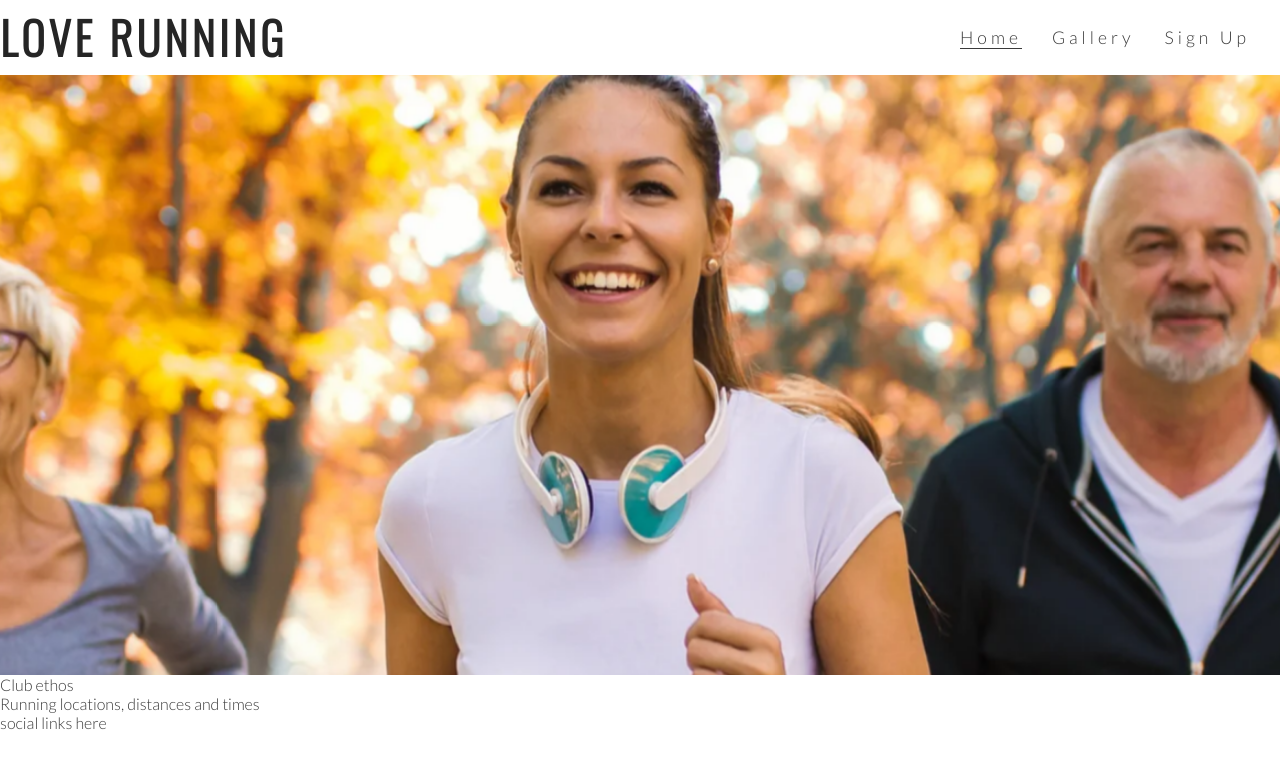
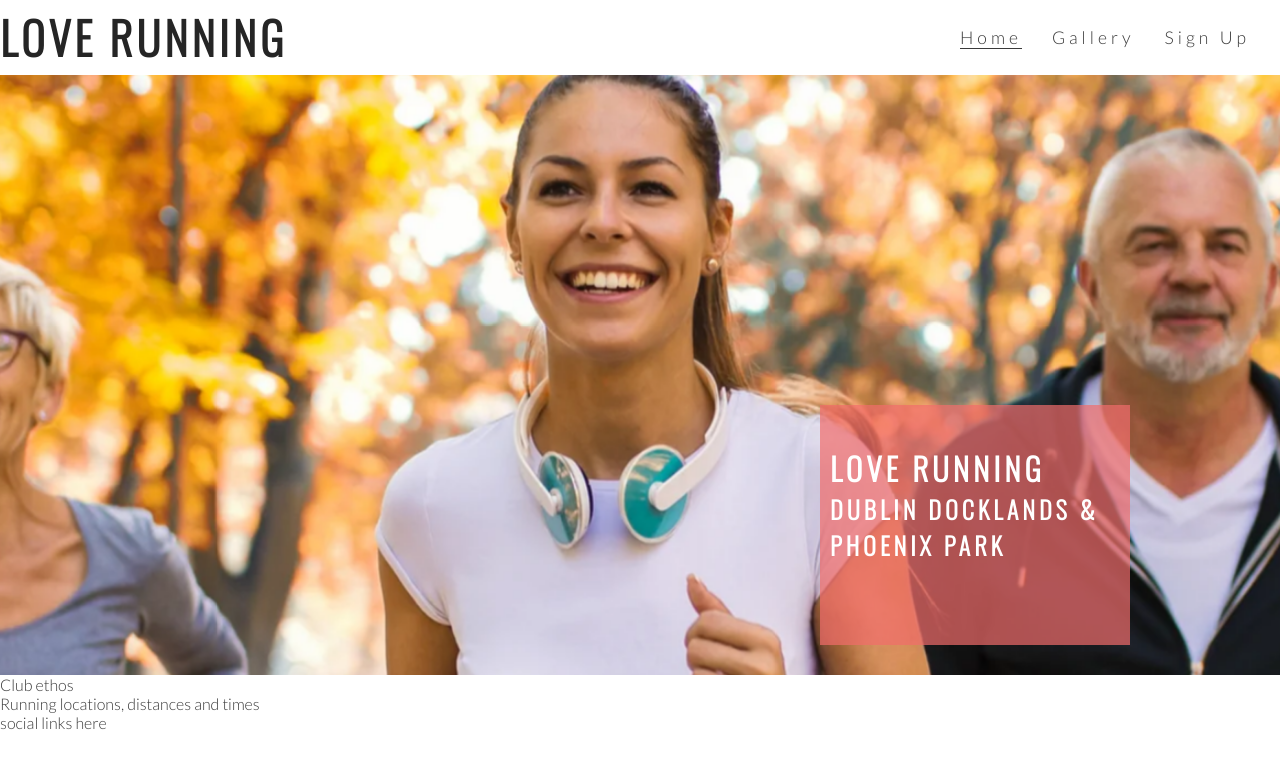
Before and after one commit to ShalOCal/love-running, a plain HTML site: page index.html in a window 1280 px wide. Drawn offline with nearby package versions, Linux system fonts and the light colour scheme.

Commit message:
Add cover text and style

```diff
--- a/assets/css/style.css
+++ b/assets/css/style.css
@@ -71,6 +71,12 @@ animation-fill-mode: forwards;
     height: 600px;
     width:100%;
     overflow: hidden;
+
+    position: relative;
+}
+
+#cover-text, #cover-text h2{
+    color:#fff;
 }
 
 /*Creates the level of zoom for the hero image */
@@ -83,3 +89,23 @@ animation-fill-mode: forwards;
         transform: scale(1.1);
     }
 }
+
+#cover-text{
+    font-size: 130%;
+    font-family: oswald, sans-serif;
+    text-transform: uppercase;
+    letter-spacing: 4px;
+
+    width: 300px;
+    height: 200px;
+
+    padding-top:40px;
+    padding-left:10px;
+
+    background-color: rgba(241,109,107,.7);
+
+    bottom: 30px;
+    right: 150px;
+
+    position:absolute;
+}
--- a/index.html
+++ b/index.html
@@ -32,8 +32,10 @@
         </nav>
     </header>
     <section id="hero-outer">
-        <div id="hero-image">
-
+        <div id="hero-image"></div>
+        <div id="cover-text">
+            <h2>Love Running</h2>
+            <h3>Dublin Docklands & Phoenix Park</h3>
         </div>
     </section>
     <section>
```
